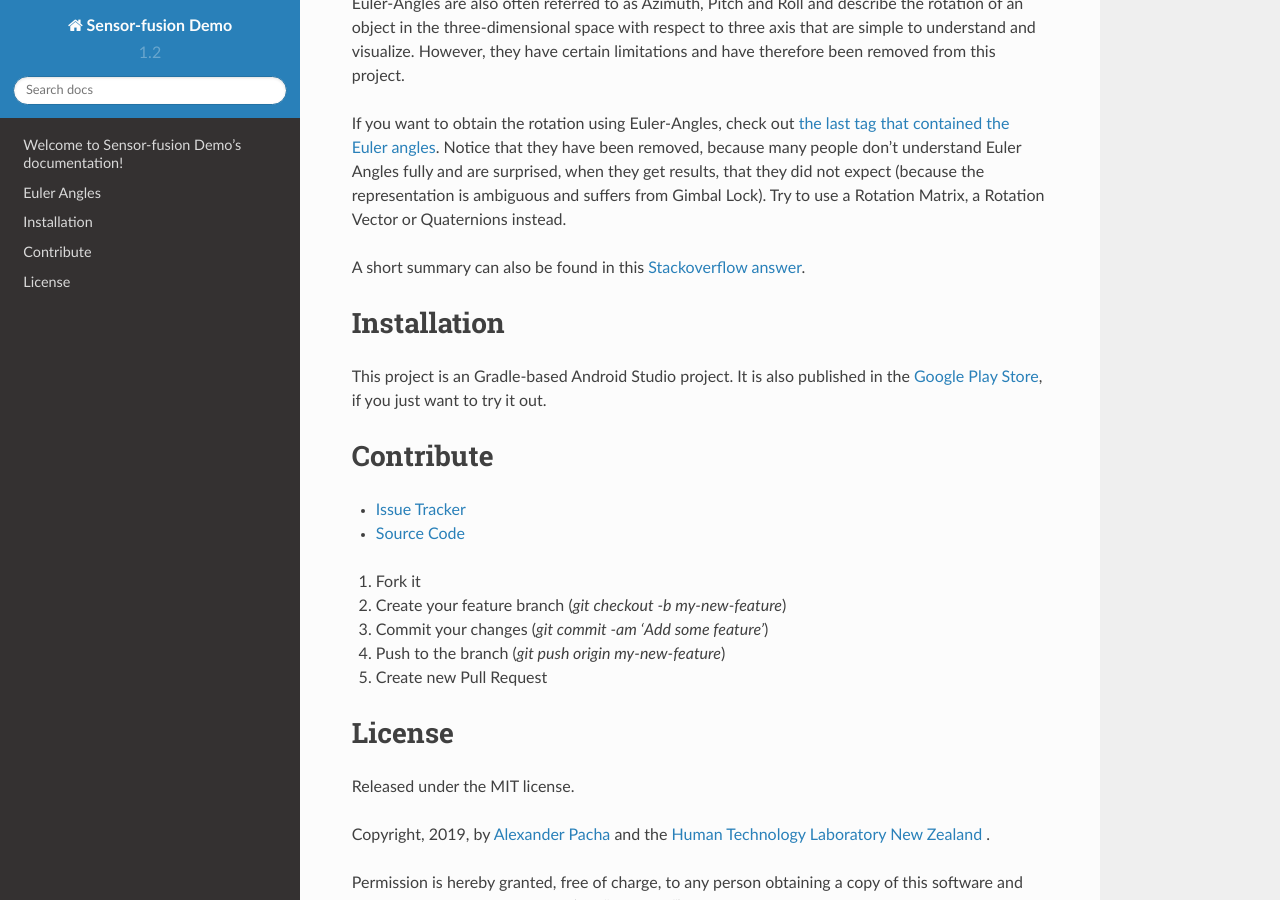
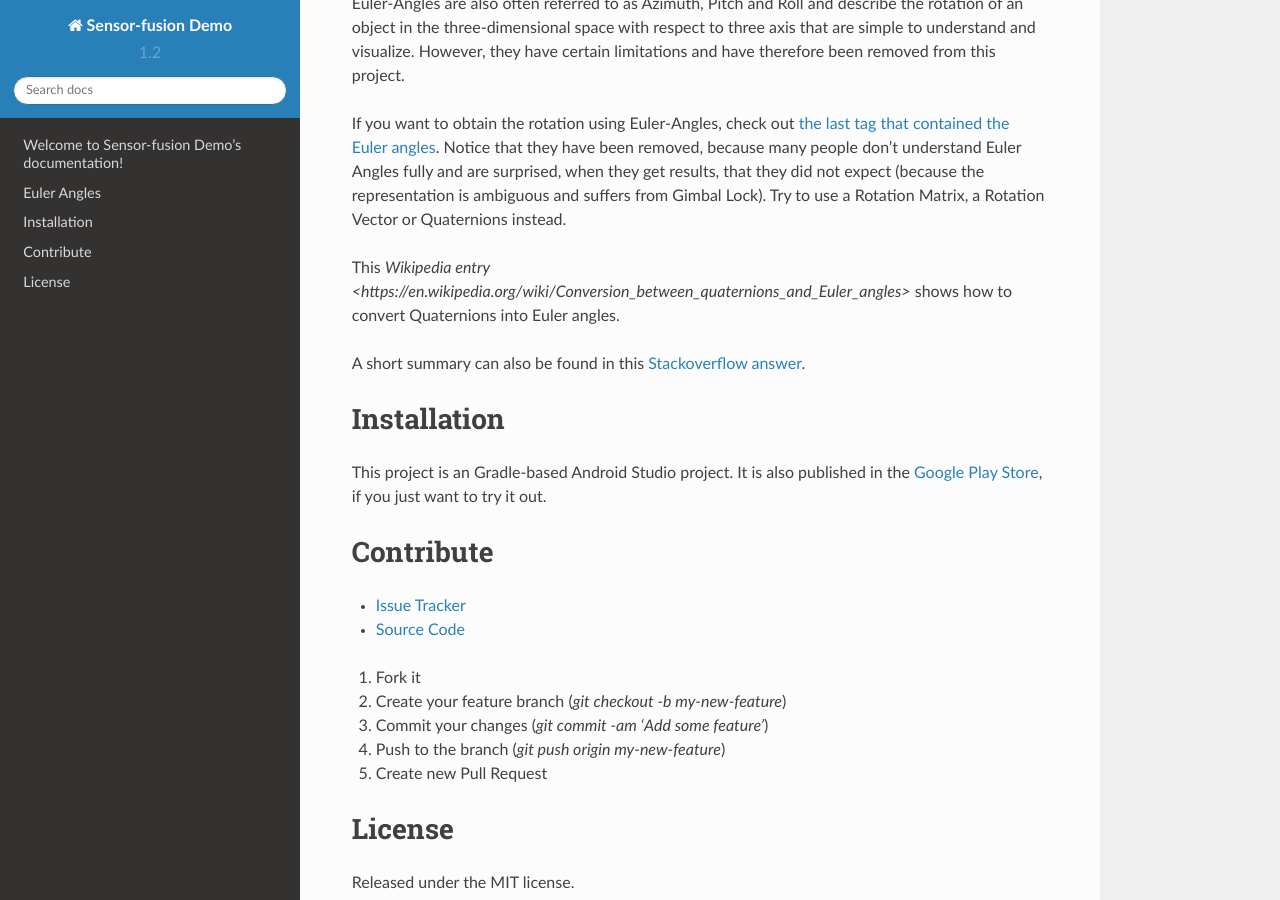
Before and after one commit to apacha/sensor-fusion-demo, a Sphinx documentation site: the page built from docs/index.rst, in a window 1280 px wide and 900 px high, scrolled down 805 px. Built offline with Sphinx 7.4.7 and the Read the Docs theme 2.0.0, drawn with Linux system fonts in a browser that asks for light colours.

Commit message:
Added link to Wikipedia entry on Quaternion to Euler Angle conversion

```diff
--- a/docs/index.rst
+++ b/docs/index.rst
@@ -23,6 +23,8 @@ Euler Angles
 Euler-Angles are also often referred to as Azimuth, Pitch and Roll and describe the rotation of an object in the three-dimensional space with respect to three axis that are simple to understand and visualize. However, they have certain limitations and have therefore been removed from this project.
 
 If you want to obtain the rotation using Euler-Angles, check out `the last tag that contained the Euler angles <https://bitbucket.org/apacha/sensor-fusion-demo/commits/tag/BeforePerformanceImprovements>`_. Notice that they have been removed, because many people don't understand Euler Angles fully and are surprised, when they get results, that they did not expect (because the representation is ambiguous and suffers from Gimbal Lock). Try to use a Rotation Matrix, a Rotation Vector or Quaternions instead.
+
+This `Wikipedia entry <https://en.wikipedia.org/wiki/Conversion_between_quaternions_and_Euler_angles>` shows how to convert Quaternions into Euler angles.
 
 A short summary can also be found in this `Stackoverflow answer <http://stackoverflow.com/a/18800083/448357>`_.
 
```
